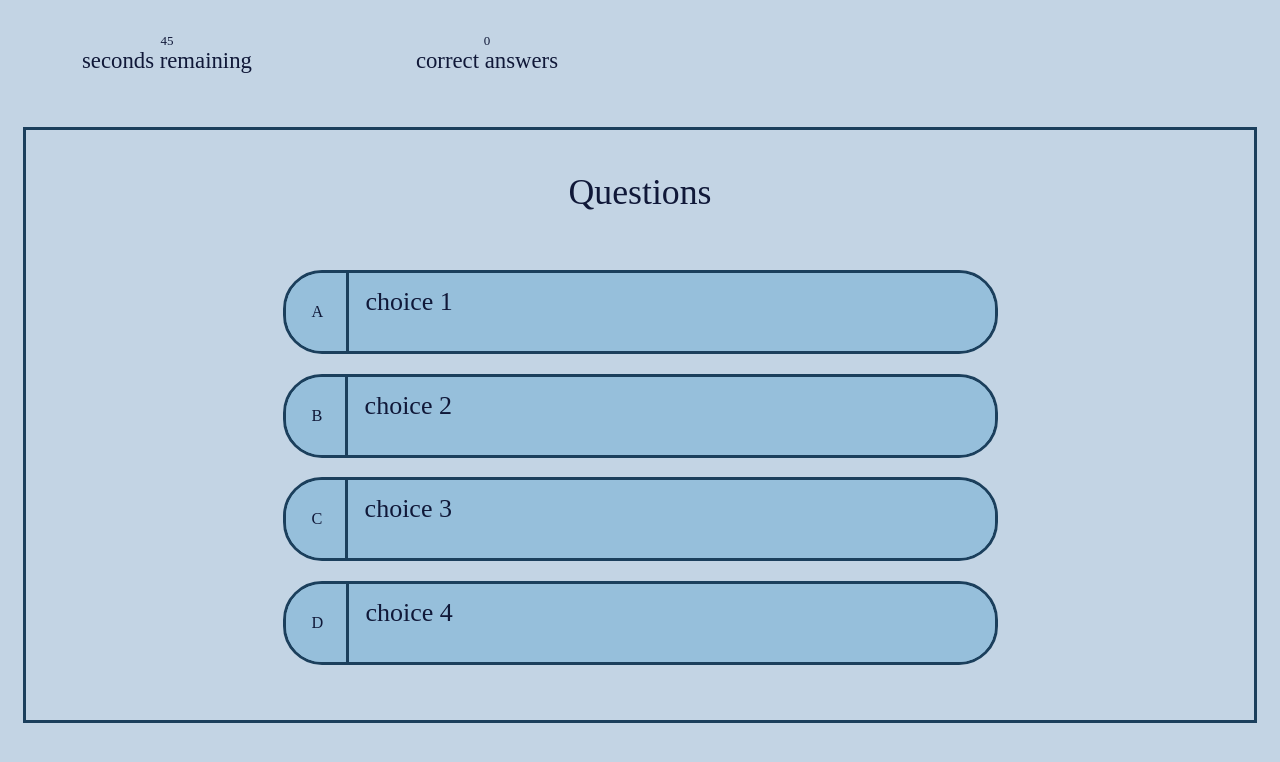
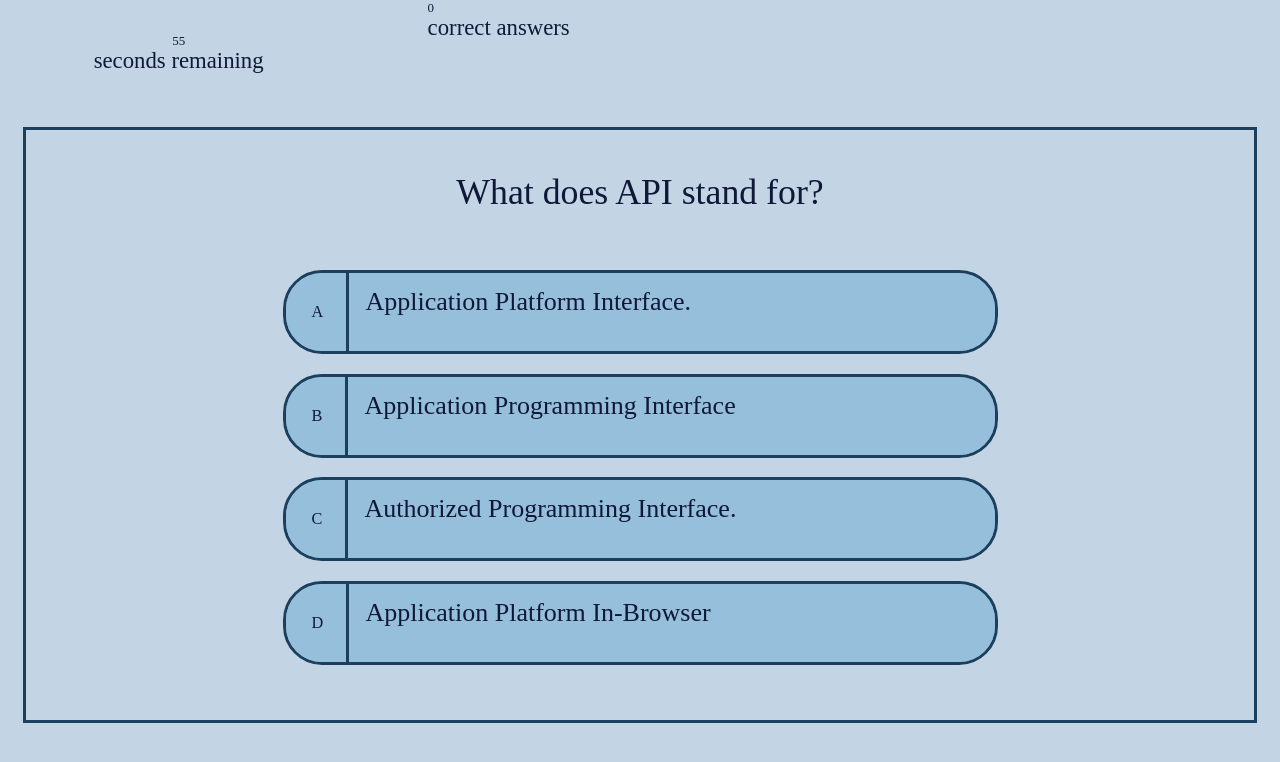
Before and after one commit to zchalk/JS-Quiz, a plain HTML site: page quiz.html in a window 1280 px wide. Drawn offline with Linux system fonts and the light colour scheme; a web font is replaced by a local one.

Commit message:
flushed out javascript

```diff
--- a/assets/js/script.js
+++ b/assets/js/script.js
@@ -1,52 +1,86 @@
-var question = document.getElementById("questionHolder");
-var answers = Array(document.getElementById("answerFill"));
+var question = document.getElementById("questionText");
+var answers = document.querySelectorAll(".answerFill");
+console.log(answers);
 var timerEl = document.getElementById("timer");
 var scoreEl = document.getElementById("score");
+var interval;
+var secondCounter = document.getElementById("timer");
+var seconds = 60;
+var questionTracker = 0;
 
-var questions = [
+var possibleQuestions = [
     {
       questionProp: "What does API stand for?",
-      choice1: "Application Platform Interface.",
-      choice2: "Application Programming Interface",
-      choice3: "Authorized Programming Interface.",
-      choice4: "Application Platform In-Browser",
+      choice0: "Application Platform Interface.",
+      choice1: "Application Programming Interface",
+      choice2: "Authorized Programming Interface.",
+      choice3: "Application Platform In-Browser",
+      answer: 1
+    },
+    {
+      questionProp:"What is JQuery is to JavaScript as",
+      choice0: "Mother is to Daughter.",
+      choice1: "Square is to Rectangle.",
+      choice2: "Caluculator is to Math.",
+      choice3: "In is to Out.",
       answer: 2
     },
     {
-      questionProp:
-        "What is JQuery is to JavaScript as",
-      choice1: "Mother is to Daughter.",
-      choice2: "Square is to Rectangle.",
-      choice3: "Caluculator is to Math.",
-      choice4: "In is to Out.",
-      answer: 3
-    },
-    {
       questionProp: "How do we declare variables in Javascript?",
-      choice1: "variable varName =",
-      choice2: "var varName =",
-      choice3: "v varName =",
-      choice4: "You cannot declare variables in JavaScript",
-      answer: 2
+      choice0: "variable varName =",
+      choice1: "var varName =",
+      choice2: "v varName =",
+      choice3: "You cannot declare variables in JavaScript",
+      answer: 1
     },
     {
       questionProp: "When we want aspects of our HTML to become interactable we often add this in our JavaScript?",
-      choice1: "addEventListener()",
-      choice2: "addEventAction()",
-      choice3: "addButtonListener()",
-      choice4: "addListener()",
-      answer: 1
+      choice0: "addEventListener()",
+      choice1: "addEventAction()",
+      choice2: "addButtonListener()",
+      choice3: "addListener()",
+      answer: 0
     },
     {
       questionProp: "What is the proper way to attain a random value in JavaScript?",
-      choice1: "Math.ran()",
-      choice2: "random.Math()",
-      choice3: "getRandom()",
-      choice4: "Math.random()",
-      answer: 4
+      choice0: "Math.ran()",
+      choice1: "random.Math()",
+      choice2: "getRandom()",
+      choice3: "Math.random()",
+      answer: 3
     }
   ];
 
   function startGame () {
+    startTimer();
+    askQuestions();
+  };
+  startGame();
 
+  function startTimer() {
+   interval= window.setInterval(function() {
+    seconds--;
+    if (seconds < 0) {
+      window.clearInterval(interval);
+      window.alert ("Time is Up!");
+    } else {
+      secondCounter.textContent = seconds;
+    }
+    }, 1000)
   };
+  function askQuestions() {
+    question.textContent = possibleQuestions[questionTracker].questionProp;
+    console.log(questionTracker);
+    for (let i = 0; i < answers.length; i++) {
+      answers[i].textContent = possibleQuestions[questionTracker]["choice" + i]
+    }
+  };
+
+  for (let i = 0; i < answers.length; i++) {
+    answers[i].addEventListener("click", checkAnswer)
+  }
+function checkAnswer() {
+  console.log("click");
+  questionTracker++;
+  askQuestions();
+};
--- a/quiz.html
+++ b/quiz.html
@@ -15,12 +15,12 @@
         <header>
             <div>
                 <div id="countBubble">
-                <div id="timer" class="counting">45</div>
+                <div id="timer" class="secondCounter">45</div>
                 <h3>seconds remaining</h3>
                 </div>
             </div>
             <div>
-                <div id="countBubble">
+                <!-- <div id="countBubble"> change to unique -->
                 <div id="score" class="counting">0</div>
                 <h3>correct answers</h3>
                 </div>
```
Also changed, not shown: script1.js (deleted, +0 -52 lines), 4 other files.
